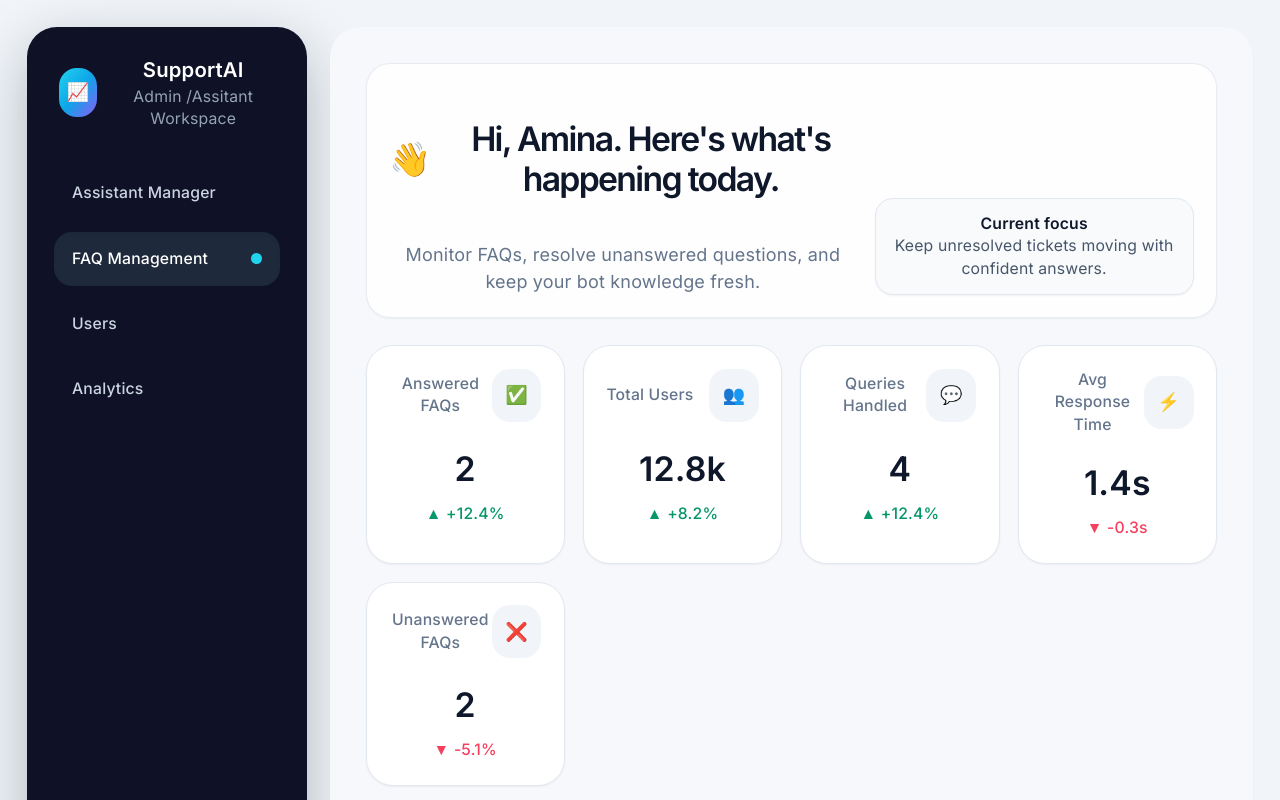
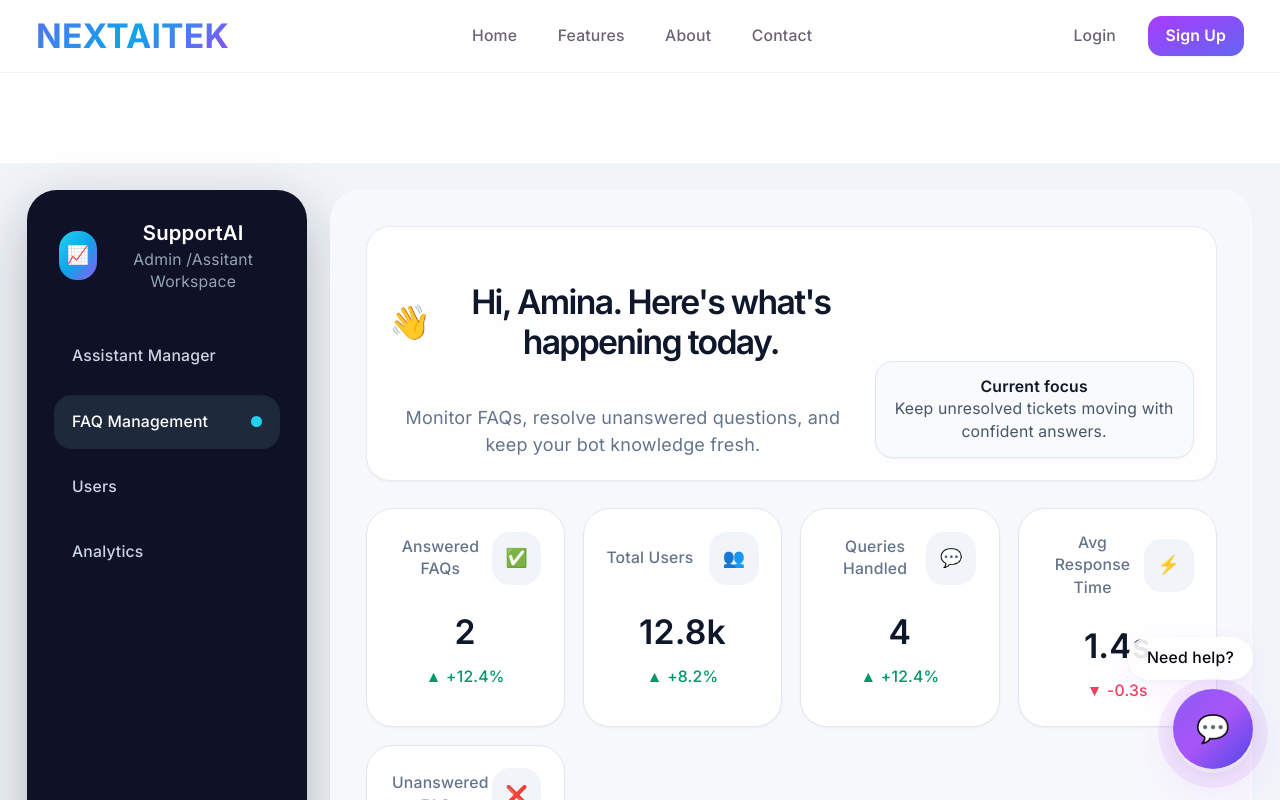
Before and after one commit to ainov9/internship, a React (Vite) app in the folder front/: page / in a window 1280 px wide. Both pictures are taken after a click on the button "Enter as Admin". Shown: the top 800 px of the page. Built offline with nearby package versions, Linux system fonts and the light colour scheme.

Commit message:
readme modifie

```diff
--- a/front/src/App.jsx
+++ b/front/src/App.jsx
@@ -81,20 +81,23 @@ function App() {
 
   ]
 
-  if (isAdminView) {
-    return <Dashboard isAdmin />;
-  }
-
   return (
     <div className="app-shell min-h-screen bg-transparent">
-      {/* Navigation */}
       <Navbar
         onNavClick={handleNavClick}
         onLoginClick={() => setCurrentPage('login')}
         onSignupClick={() => setCurrentPage('signup')}
+        user={user}
+        onLogout={handleLogout}
       />
 
-      {currentPage === 'login' && (
+      {isAdminView && (
+        <div className="pt-20">
+          <Dashboard isAdmin />
+        </div>
+      )}
+
+      {!isAdminView && currentPage === 'login' && (
         <div className="page-enter">
           <Login
             onSwitchToSignup={() => setCurrentPage('signup')}
@@ -103,7 +106,7 @@ function App() {
         </div>
       )}
 
-      {currentPage === 'signup' && (
+      {!isAdminView && currentPage === 'signup' && (
         <div className="page-enter">
           <Signup
             onSwitchToLogin={() => setCurrentPage('login')}
@@ -112,7 +115,7 @@ function App() {
         </div>
       )}
 
-      {currentPage === 'home' && (
+      {!isAdminView && currentPage === 'home' && (
         <div className="home-page-background">
       {/* Hero Section */}
       <section
--- a/front/src/components/Navbar.jsx
+++ b/front/src/components/Navbar.jsx
@@ -1,7 +1,7 @@
 import { useState, useEffect } from 'react';
 import Button from './Button';
 
-export default function Navbar({ onNavClick, onLoginClick, onSignupClick }) {
+export default function Navbar({ onNavClick, onLoginClick, onSignupClick, user, onLogout }) {
   const [isOpen, setIsOpen] = useState(false);
   const [scrolled, setScrolled] = useState(false);
 
@@ -59,6 +59,19 @@ export default function Navbar({ onNavClick, onLoginClick, onSignupClick }) {
 
           {/* CTA Buttons */}
           <div className="hidden md:flex items-center space-x-3">
+            {user ? (
+              <>
+                <span className="text-sm text-text-muted">{user.email}</span>
+                <button
+                  onClick={onLogout}
+                  className="px-4 py-2 text-sm font-medium text-text-muted hover:text-primary transition-all duration-300 ease-smooth rounded-lg hover:bg-primary/5"
+                  aria-label="Logout"
+                >
+                  Logout
+                </button>
+              </>
+            ) : (
+              <>
                 <button
                   onClick={onLoginClick}
                   className="px-4 py-2 text-sm font-medium text-text-muted hover:text-primary transition-all duration-300 ease-smooth rounded-lg hover:bg-primary/5"
@@ -74,6 +87,8 @@ export default function Navbar({ onNavClick, onLoginClick, onSignupClick }) {
                 >
                   Sign Up
                 </Button>
+              </>
+            )}
           </div>
 
           {/* Hamburger Menu Button */}
@@ -125,6 +140,21 @@ export default function Navbar({ onNavClick, onLoginClick, onSignupClick }) {
               </a>
             ))}
             <div className="px-3 py-3 space-y-2 border-t border-gray-100/50 mt-2">
+              {user ? (
+                <>
+                  <span className="block px-4 py-2 text-sm text-text-muted">{user.email}</span>
+                  <button
+                    onClick={() => {
+                      setIsOpen(false);
+                      onLogout();
+                    }}
+                    className="w-full text-text-dark hover:text-primary hover:bg-primary/5 block px-4 py-2.5 rounded-xl text-base font-medium transition-all duration-300 ease-smooth"
+                  >
+                    Logout
+                  </button>
+                </>
+              ) : (
+                <>
                   <button
                     onClick={() => {
                       setIsOpen(false);
@@ -145,6 +175,8 @@ export default function Navbar({ onNavClick, onLoginClick, onSignupClick }) {
                   >
                     Sign Up
                   </Button>
+                </>
+              )}
             </div>
           </div>
         </div>
```
Also changed, not shown: 1 other file (tests, documents, lock files or other folders). Lines whose indentation alone changed are shown as unchanged.
